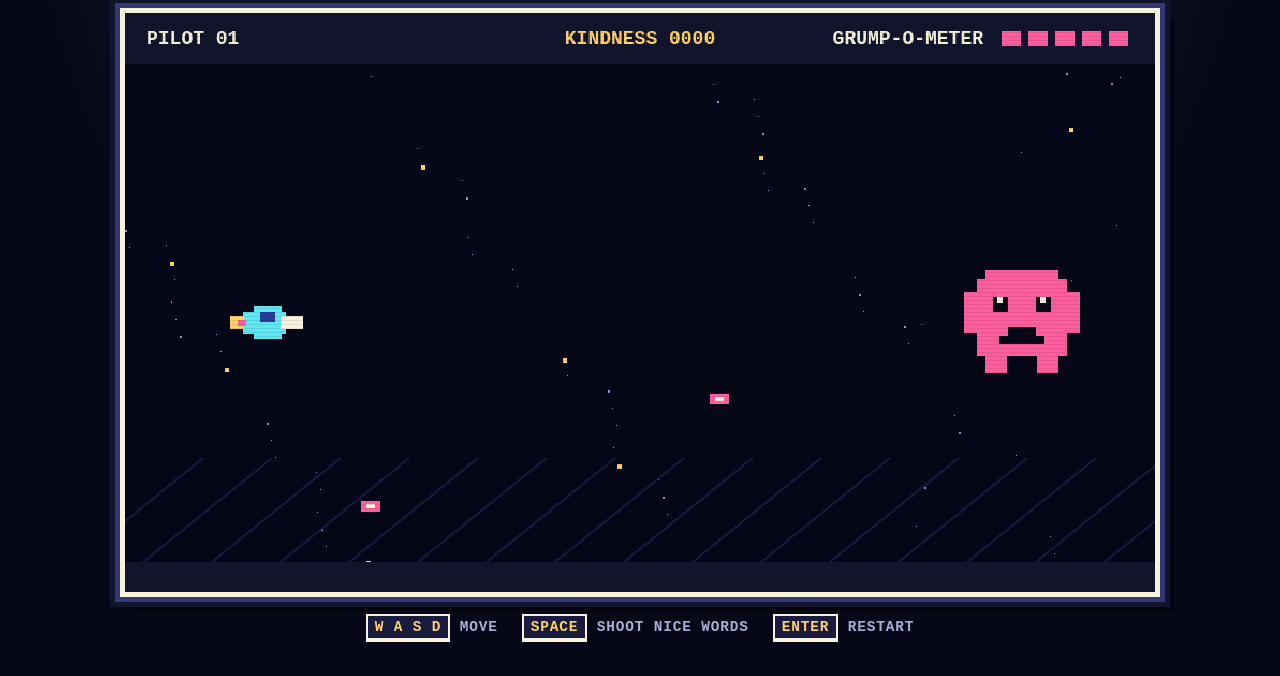
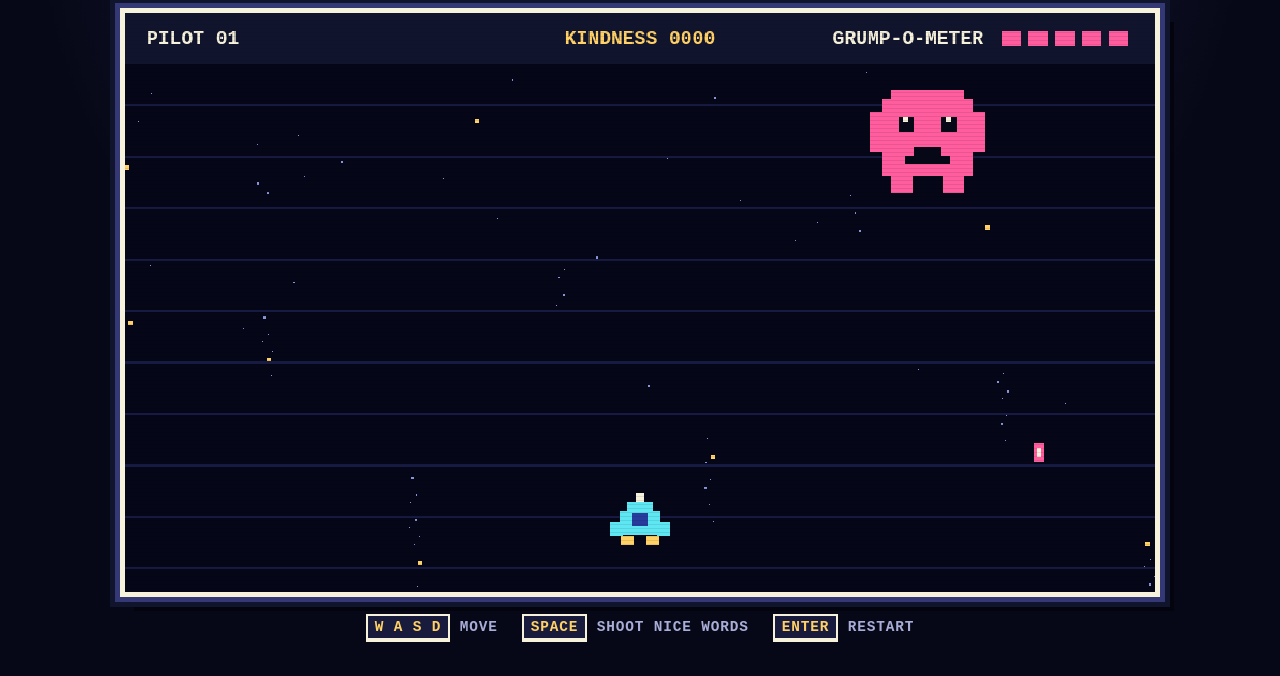
Before and after one commit to eric-decompiled/summer-vibes, a website: page index.html in a window 1280 px wide. Shown: the part 124-800 px from the top of the page. Drawn offline with Linux system fonts and the light colour scheme.

Commit message:
Convert game to vertical shooter

```diff
--- a/index.html
+++ b/index.html
@@ -208,8 +208,8 @@
           mode: "playing",
           time: 0,
           score: 0,
-          player: { x: 110, y: H / 2, w: 56, h: 34, speed: 260, cooldown: 0 },
-          boss: { x: 790, y: H / 2 - 52, w: 92, h: 104, hp: 5, maxHp: 5, dir: 1, shot: 1.25 },
+          player: { x: W / 2 - 28, y: H - 92, w: 56, h: 48, speed: 260, cooldown: 0 },
+          boss: { x: W / 2 - 46, y: 72, w: 92, h: 104, hp: 5, maxHp: 5, dir: 1, shot: 1.25 },
           words: [],
           bolts: [],
           sparks: []
@@ -225,7 +225,7 @@
         const p = state.player;
         if (state.mode !== "playing" || p.cooldown > 0) return;
         const text = niceWords[Math.floor(Math.random() * niceWords.length)];
-        state.words.push({ x: p.x + p.w - 2, y: p.y + 7, w: text.length * 13, h: 18, text, speed: 430 });
+        state.words.push({ x: p.x + p.w / 2 - text.length * 6.5, y: p.y - 12, w: text.length * 13, h: 18, text, speed: 430 });
         p.cooldown = .28;
       }
 
@@ -241,8 +241,8 @@
       function update(dt) {
         state.time += dt;
         for (const star of stars) {
-          star.x -= star.speed * dt;
-          if (star.x < -5) { star.x = W + 5; star.y = 54 + Math.random() * (H - 75); }
+          star.y += star.speed * dt;
+          if (star.y > H + 5) { star.y = 52; star.x = Math.random() * W; }
         }
 
         for (const spark of state.sparks) {
@@ -261,21 +261,21 @@
         const length = Math.hypot(dx, dy) || 1;
         p.x += dx / length * p.speed * dt;
         p.y += dy / length * p.speed * dt;
-        p.x = Math.max(25, Math.min(W * .55 - p.w, p.x));
-        p.y = Math.max(60, Math.min(H - 25 - p.h, p.y));
+        p.x = Math.max(25, Math.min(W - 25 - p.w, p.x));
+        p.y = Math.max(H * .48, Math.min(H - 38 - p.h, p.y));
         p.cooldown -= dt;
         if (keys.has(" ")) shootWord();
 
-        boss.y += boss.dir * (72 + (boss.maxHp - boss.hp) * 8) * dt;
-        if (boss.y < 75 || boss.y + boss.h > H - 28) boss.dir *= -1;
+        boss.x += boss.dir * (110 + (boss.maxHp - boss.hp) * 14) * dt;
+        if (boss.x < 26 || boss.x + boss.w > W - 26) boss.dir *= -1;
         boss.shot -= dt;
         if (boss.shot <= 0) {
-          state.bolts.push({ x: boss.x - 18, y: boss.y + boss.h / 2 - 5, w: 18, h: 10, speed: 235 });
+          state.bolts.push({ x: boss.x + boss.w / 2 - 5, y: boss.y + boss.h - 2, w: 10, h: 18, speed: 235 });
           boss.shot = Math.max(.62, 1.4 - state.time * .012);
         }
 
-        for (const word of state.words) word.x += word.speed * dt;
-        for (const bolt of state.bolts) bolt.x -= bolt.speed * dt;
+        for (const word of state.words) word.y -= word.speed * dt;
+        for (const bolt of state.bolts) bolt.y += bolt.speed * dt;
 
         for (const word of state.words) {
           if (!word.hit && rectsTouch(word, boss)) {
@@ -300,8 +300,8 @@
         }
 
         if (rectsTouch(p, boss)) state.mode = "lost";
-        state.words = state.words.filter(w => !w.hit && w.x < W + 100);
-        state.bolts = state.bolts.filter(b => !b.hit && b.x > -30);
+        state.words = state.words.filter(w => !w.hit && w.y > 40);
+        state.bolts = state.bolts.filter(b => !b.hit && b.y < H + 30);
       }
 
       function pixelRect(x, y, w, h, color) {
@@ -310,12 +310,14 @@
       }
 
       function drawShip(p) {
-        pixelRect(p.x, p.y + 9, 40, 20, "#5ee7f2");
-        pixelRect(p.x + 10, p.y + 3, 26, 31, "#5ee7f2");
-        pixelRect(p.x + 35, p.y + 13, 21, 12, "#f7f2db");
-        pixelRect(p.x + 16, p.y + 9, 14, 9, "#273b9d");
-        pixelRect(p.x - 10 - Math.random() * 7, p.y + 13, 13, 12, "#ffd166");
-        pixelRect(p.x - 5, p.y + 16, 8, 6, "#ff5d9e");
+        pixelRect(p.x + 24, p.y, 8, 8, "#f7f2db");
+        pixelRect(p.x + 16, p.y + 8, 24, 8, "#5ee7f2");
+        pixelRect(p.x + 9, p.y + 16, 38, 23, "#5ee7f2");
+        pixelRect(p.x, p.y + 27, 12, 13, "#5ee7f2");
+        pixelRect(p.x + 44, p.y + 27, 12, 13, "#5ee7f2");
+        pixelRect(p.x + 21, p.y + 18, 14, 12, "#273b9d");
+        pixelRect(p.x + 10, p.y + 40, 12, 8, "#ffd166");
+        pixelRect(p.x + 34, p.y + 40, 12, 8, "#ffd166");
       }
 
       function drawBoss(b, smiling) {
@@ -400,13 +402,12 @@
 
         ctx.strokeStyle = "#171b43";
         ctx.lineWidth = 2;
-        for (let x = -((state.time * 35) % 64); x < W; x += 64) {
+        for (let y = 58 + ((state.time * 44) % 48); y < H; y += 48) {
           ctx.beginPath();
-          ctx.moveTo(x, H - 28);
-          ctx.lineTo(x + 120, H - 125);
+          ctx.moveTo(0, y);
+          ctx.lineTo(W, y);
           ctx.stroke();
         }
-        pixelRect(0, H - 28, W, 28, "#11142d");
 
         drawShip(state.player);
         drawBoss(state.boss, state.mode === "won");
@@ -421,7 +422,7 @@
 
         for (const bolt of state.bolts) {
           pixelRect(bolt.x, bolt.y, bolt.w, bolt.h, "#ff5d9e");
-          pixelRect(bolt.x + 5, bolt.y + 3, 8, 4, "#f7f2db");
+          pixelRect(bolt.x + 3, bolt.y + 5, 4, 8, "#f7f2db");
         }
 
         for (const spark of state.sparks) {
```
